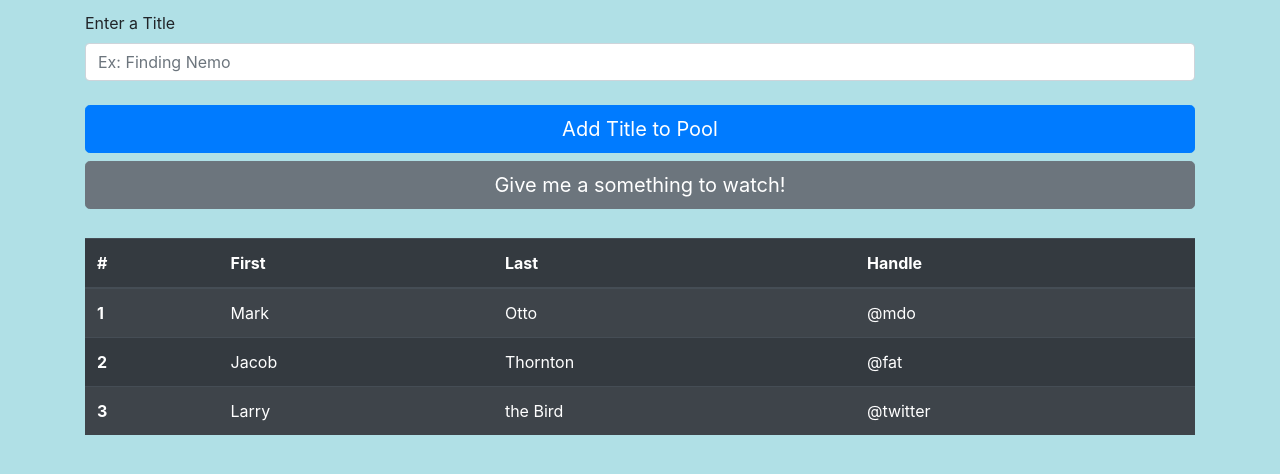
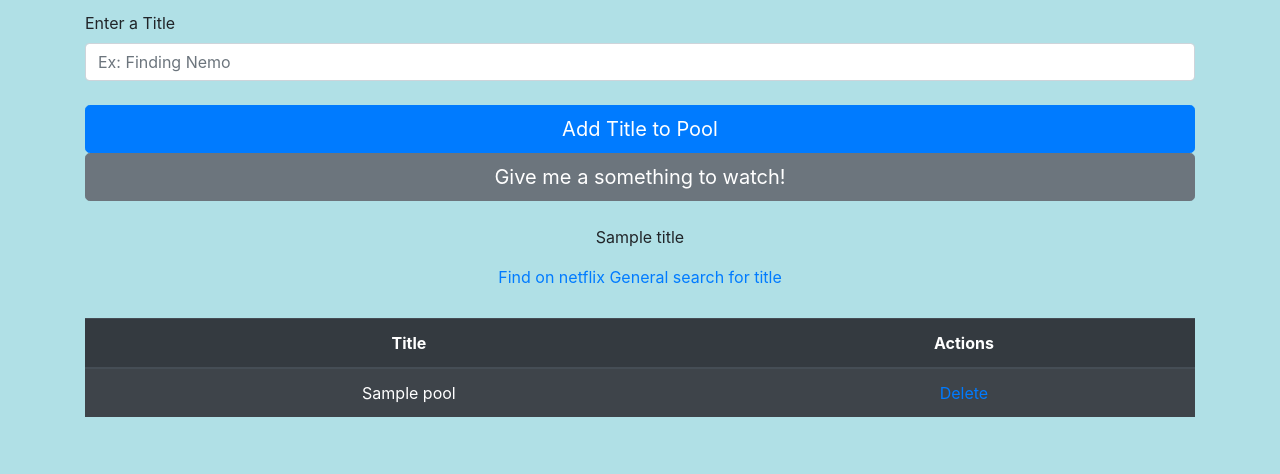
Before and after one commit to hcastillomartinez/Netflix-Randomizer, a Flask app: template templates/my_pool.html in a window 1280 px wide. Shown: the part 56-530 px from the top of the page. Run offline with Flask 2, Linux system fonts and the light colour scheme; the template is opened without the code that fills it: most values are stand-ins (such as "Sample title", 1, 10 or a date in 2020); parts of the project's set-up code (start-up, migrations or seed data) failed here and were passed over; some libraries are stand-ins or nearby versions.

Commit message:
update about page with typo, change login and finished my pool page. DB is complete and operational

```diff
--- a/app.py
+++ b/app.py
@@ -1,13 +1,28 @@
 from flask import Flask, render_template, url_for, redirect, request, session
+from flask_sqlalchemy import SQLAlchemy
 import pandas as pd
 import csv
 import random
 import requests
+import json
 import config
 
 df = pd.read_csv('netflix_titles.csv', header='infer')
 app = Flask(__name__)
 app.secret_key = config.SECRET_KEY
+
+app.config['SQLALCHEMY_DATABASE_URI'] = 'sqlite:///test.db'
+db = SQLAlchemy(app)
+
+class Todo(db.Model):
+    id = db.Column(db.Integer, primary_key=True)
+    username = db.Column(db.String(100), nullable=False)
+    title_pool = db.Column(db.String())
+    def __repr__(self):
+        return '<User %r>' % self.id
+
+
+
 
 @app.route('/')
 def index():
@@ -18,14 +33,33 @@ def index():
     return redirect(url_for('login'))
 
 
-
 @app.route('/login', methods=['GET', 'POST'])
 def login():
     if request.method == 'POST':
-      session['username'] = request.form['username']
-      return redirect(url_for('index'))
+      username = request.form['username']
+      # check if username is already taken
+      query = Todo.query.filter_by(username=username)
+      print(query.count())
+      if query.count() == 0:
+        # adding new user to db
+        session['username'] = username
+        new_entry = Todo(username=username, title_pool=json.dumps([]))
+        try:
+            db.session.add(new_entry)
+            db.session.commit()
+            print('success adding user')
+            return redirect(url_for('index'))
+        except:
+            return "Problem creating user"
 
+      else:
+          # returning or collision in usernames
+          session['username'] = username
+          return redirect(url_for('index'))
+
+    # GET request
     return render_template('login.html')
+
 
 @app.route('/logout')
 def logout():
@@ -44,16 +78,55 @@ def about():
 @app.route('/my_pool', methods=['GET', 'POST'])
 def my_pool():
     if request.method == 'POST':
-        # movies_selected = request.form.getlist('movies')
-        # movies_selected = request.form['movies']
-        # print(str(movies_selected))
-        print(request.form['title'])
-        return redirect('/about')
+        title = request.form['title']
+        user = Todo.query.filter_by(username=session['username']).first()
+        try:
+            pool_as_list = json.loads(user.title_pool)
+            pool_as_list.append(title)
+            user.title_pool = json.dumps(pool_as_list)
+            db.session.commit()
+            return redirect(url_for('my_pool', pool=pool_as_list))
+        except:
+            return "Error: updating user pool"
 
     if 'username' in session:
-        return render_template('my_pool.html')
+        #get user from db and serve the list
+        user = Todo.query.filter_by(username=session['username']).first()
+        try:
+            pool = json.loads(user.title_pool)
+            return render_template('my_pool.html', pool=pool)
+        except:
+            return "Error: getting user pool %s" % user.title_pool
 
     return redirect(url_for('login'))
+
+# User pool functions
+
+@app.route('/delete/title=<id>')
+def delete(id):
+    user = Todo.query.filter_by(username=session['username']).first()
+    try:
+        pool_as_list = json.loads(user.title_pool)
+        pool_as_list.remove(id)
+        user.title_pool = json.dumps(pool_as_list)
+        db.session.commit()
+        return redirect(url_for('my_pool', pool=pool_as_list))
+    except:
+        return "Error: deleting title"
+
+
+# @app.route('/update')
+# def update():
+
+@app.route('/my_pool/random')
+def select_random_from_pool():
+    user = Todo.query.filter_by(username=session['username']).first()
+    try:
+        pool = json.loads(user.title_pool)
+        title = random.choice(pool)
+        return render_template('my_pool.html', title=title, pool=pool)
+    except:
+        return "Error: getting user pool %s" % user.title_pool
 
 @app.route('/random')
 def select_random():
--- a/templates/my_pool.html
+++ b/templates/my_pool.html
@@ -15,43 +15,49 @@
   <form style="padding-top: 1%;" method="POST" action="/my_pool">
     <div class="form-group">
       <label for="title">Enter a Title</label>
-      <input type="text" class="form-control" name="title" id="title" placeholder="Ex: Finding Nemo">
+      <input type="text" class="form-control" name="title" id="title" placeholder="Ex: Finding Nemo" required>
       <br>
       <button type="submit" class="btn btn-primary btn-lg btn-block">Add Title to Pool</button>
-      <button type="button" class="btn btn-secondary btn-lg btn-block">Give me a something to watch!</button>
+      <a href="/my_pool/random"><button type="button" id="randButton" class="btn btn-secondary btn-lg btn-block">Give me a something to watch!</button></a>
+      <br>
+      {% if title %}
+      <p style="text-align: center;">
+        {{title}}
+        <p style="text-align: center;">
+          <a href="https://www.netflix.com/search?q={{title}}">
+            Find on netflix
+          </a>
+          <a href="http://www.google.com/search?q={{title}}">
+            General search for title
+          </a>
+        </p>
+      </p>
+      {% elif pool|length == 0  %}
+      <p style="text-align: center;">
+        No title in your pool!
+      </p>
+      {% endif%}
     </div>
   </form>
 </div>
 
 <div style="padding-top: 1%;"class="container">
-  <table class="table table-striped table-dark">
+  <table class="table table-striped table-dark" style="text-align: center;">
     <thead>
       <tr>
-        <th scope="col">#</th>
-        <th scope="col">First</th>
-        <th scope="col">Last</th>
-        <th scope="col">Handle</th>
+        <th scope="col">Title</th>
+        <th scope="col">Actions</th>
       </tr>
     </thead>
     <tbody>
+      {% for title in pool %}
       <tr>
-        <th scope="row">1</th>
-        <td>Mark</td>
-        <td>Otto</td>
-        <td>@mdo</td>
+        <td>{{title}}</td>
+        <td>
+          <a href="/delete/title={{title}}">Delete</a>
+        </td>
       </tr>
-      <tr>
-        <th scope="row">2</th>
-        <td>Jacob</td>
-        <td>Thornton</td>
-        <td>@fat</td>
-      </tr>
-      <tr>
-        <th scope="row">3</th>
-        <td>Larry</td>
-        <td>the Bird</td>
-        <td>@twitter</td>
-      </tr>
+      {% endfor %}
     </tbody>
   </table>
 </div>
```
Also changed, not shown: templates/about.html (+1 -7 lines), templates/login.html (+2 -18 lines), 1 other file.
